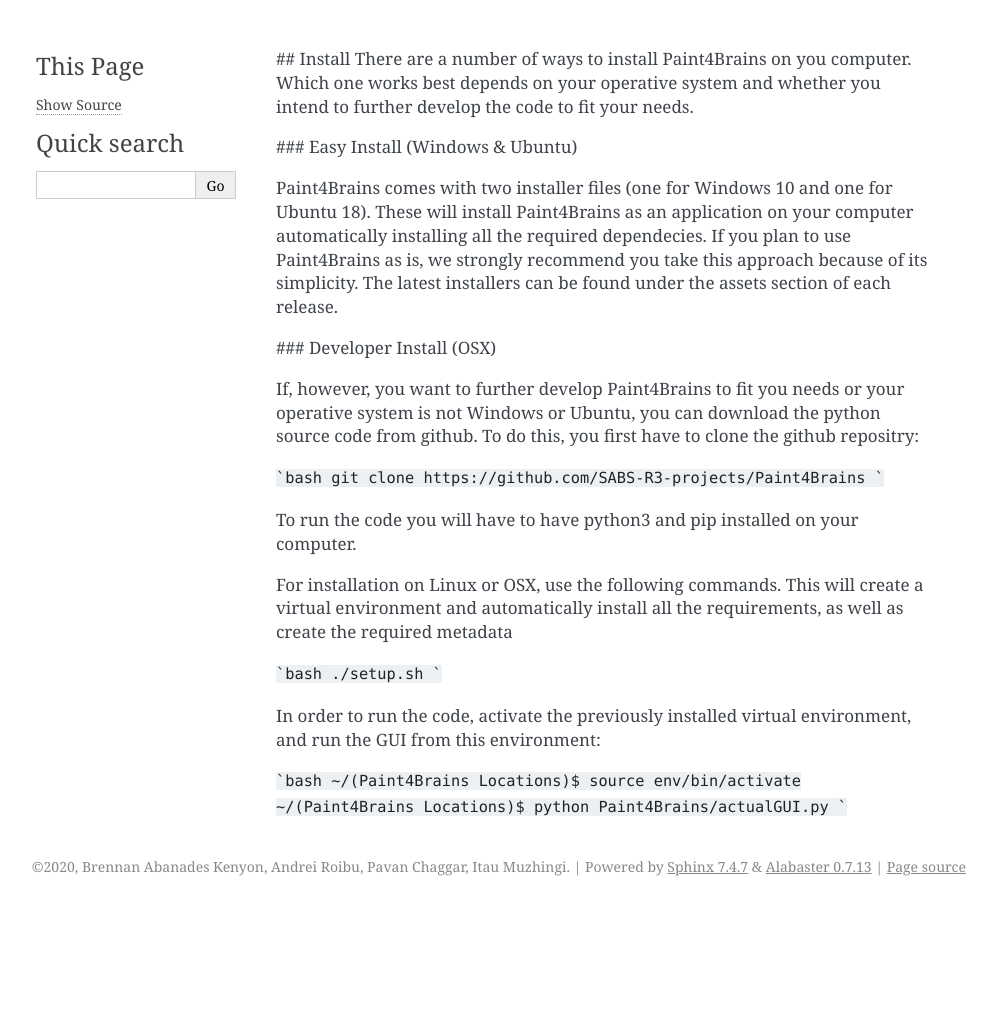
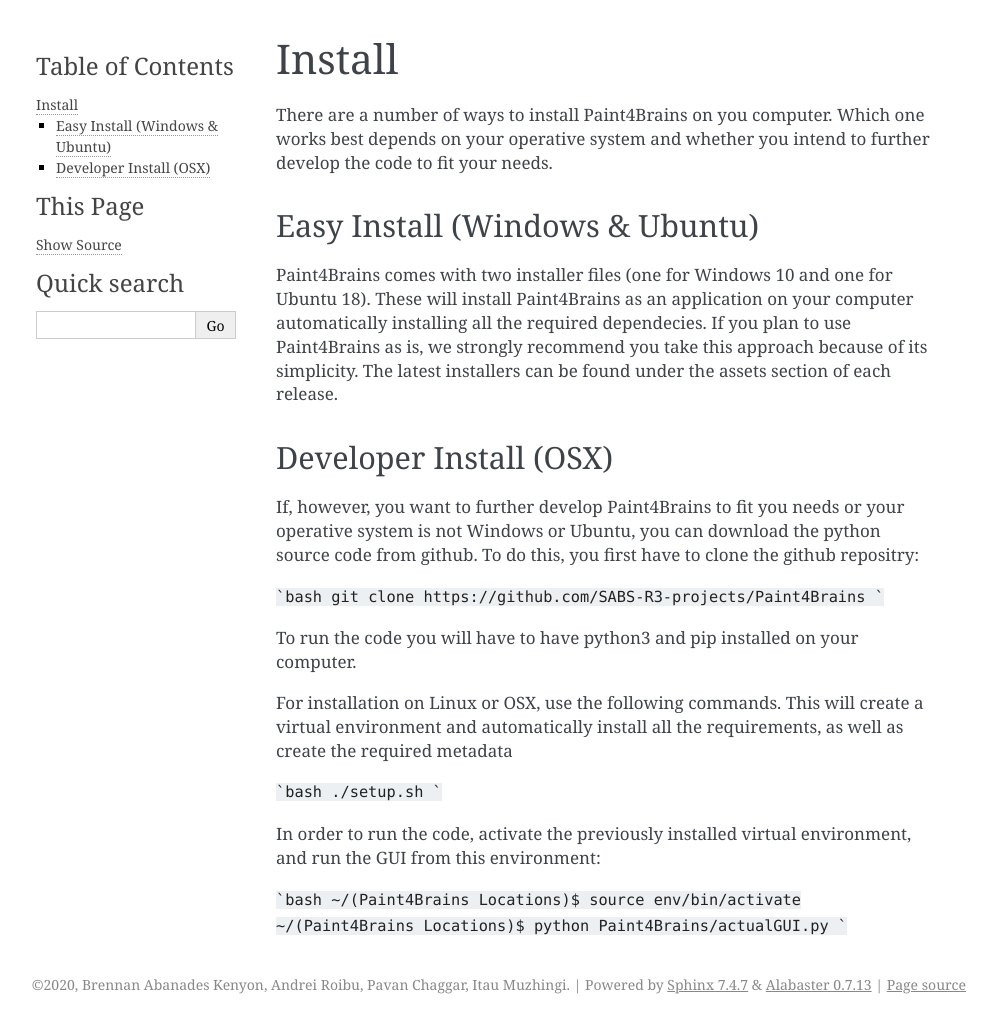
Before and after one commit to SABS-R3-projects/Paint4Brains, a Sphinx documentation site: the page built from docs/source/install.rst, in a window 1280 px wide. Shown: the whole page, without its empty margins (144-1141 px from the left). Built offline with Sphinx 7.4.7, drawn with Linux system fonts in a browser that asks for light colours; before the commit the page ends 906 px from its top, so only the background shows below that.

Commit message:
:moyai: Difference

```diff
--- a/docs/source/install.rst
+++ b/docs/source/install.rst
@@ -1,11 +1,14 @@
-## Install
+Install
+=======
 There are a number of ways to install Paint4Brains on you computer. Which one works best depends on your operative system and whether you intend to further develop the code to fit your needs.
 
-### Easy Install (Windows & Ubuntu)
+Easy Install (Windows & Ubuntu)
+------------------------------
 
 Paint4Brains comes with two installer files (one for Windows 10 and one for Ubuntu 18). These will install Paint4Brains as an application on your computer automatically installing all the required dependecies. If you plan to use Paint4Brains as is, we strongly recommend you take this approach because of its simplicity. The latest installers can be found under the assets section of each release.
 
-### Developer Install (OSX)
+Developer Install (OSX)
+----------------------
 
 If, however, you want to further develop Paint4Brains to fit you needs or your operative system is not Windows or Ubuntu, you can download the python source code from github. To do this, you first have to clone the github repositry:
 
```
